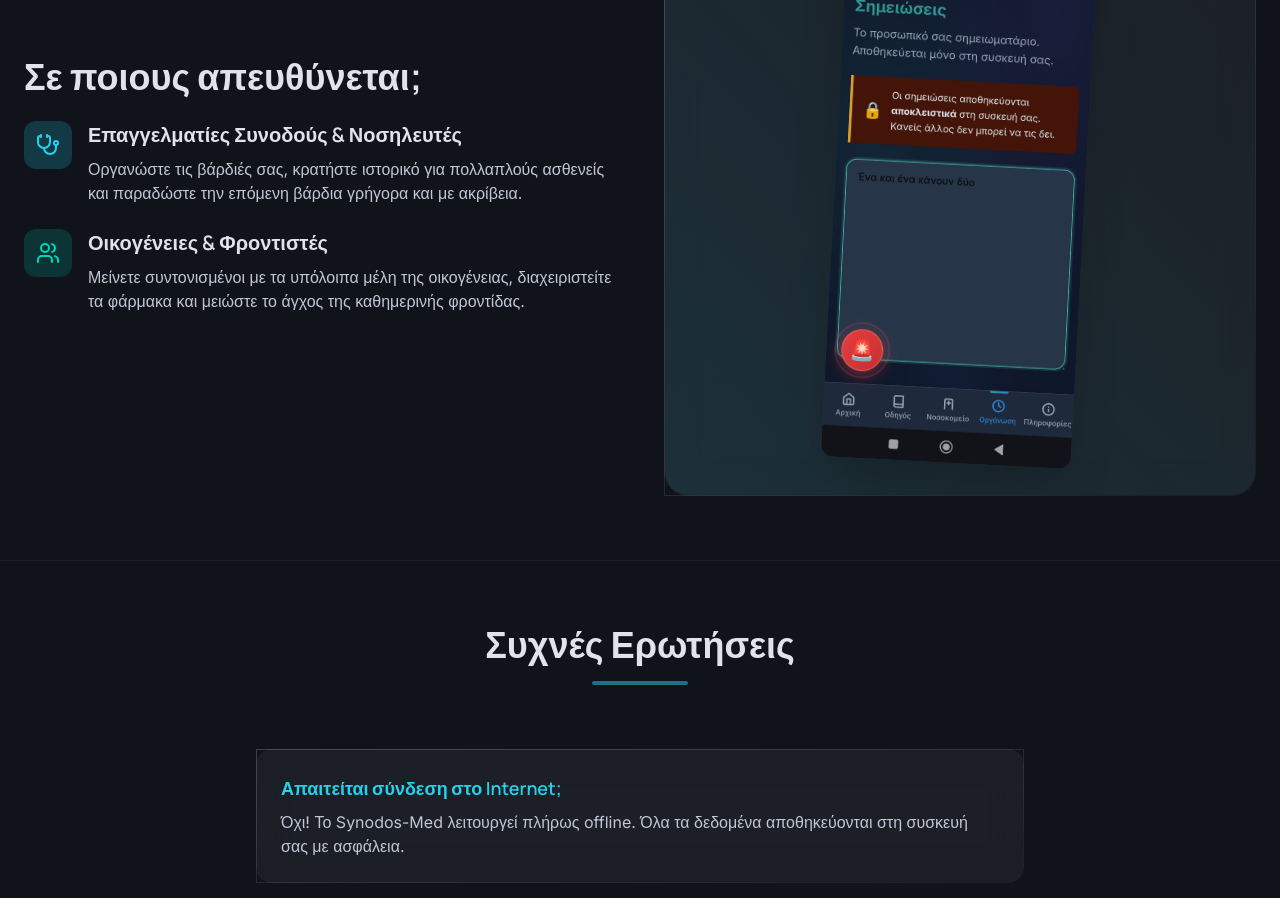
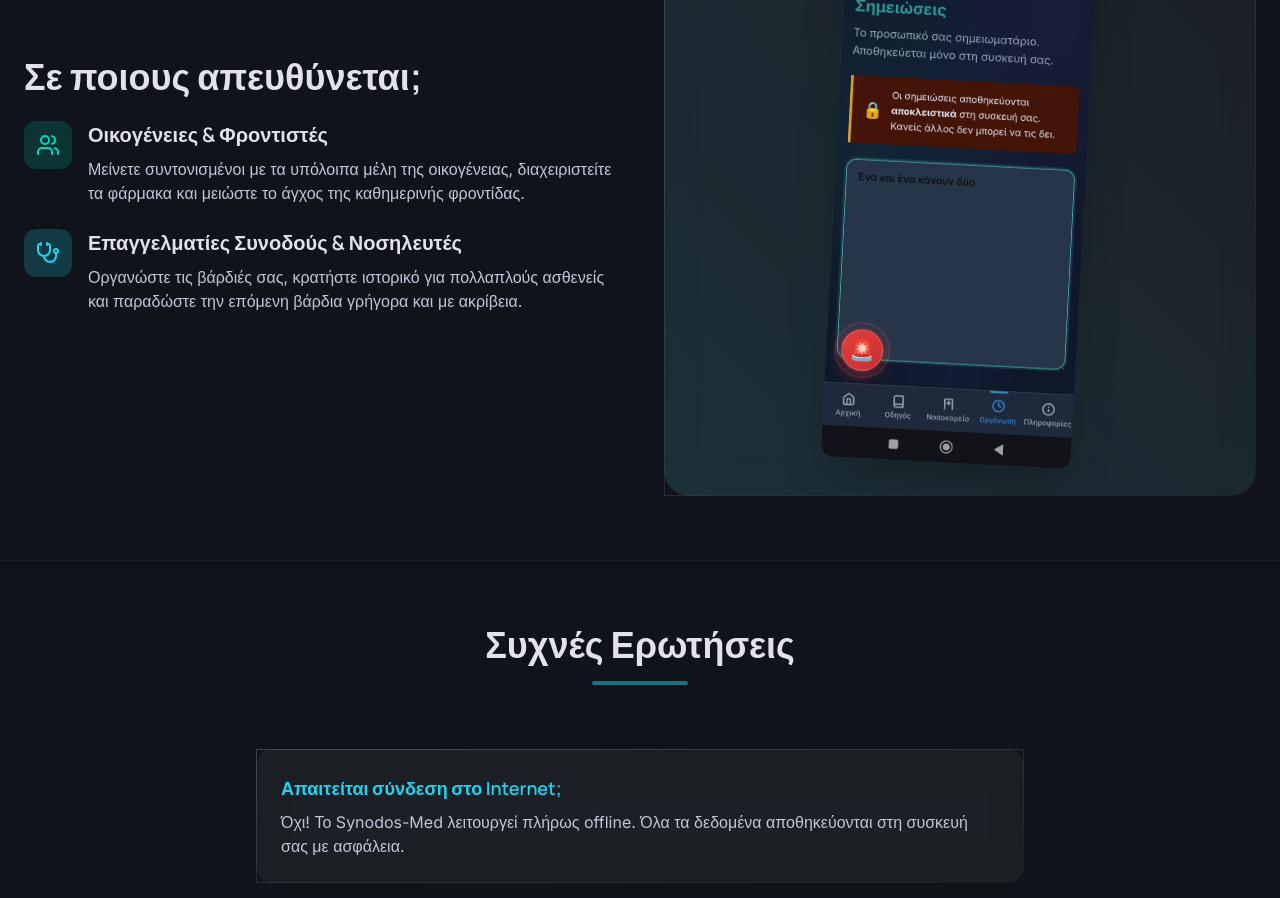
Before and after one commit to progmetalhero-art/synodos-med-landing, a Next.js app: page / in a window 1280 px wide. Shown: the part 3620-4518 px from the top of the page. Built offline with nearby package versions, Linux system fonts and the light colour scheme.

Commit message:
style: swap families and professionals order in target audience

```diff
--- a/src/app/page.tsx
+++ b/src/app/page.tsx
@@ -274,21 +274,21 @@ export default function Home() {
                 <h2 className="font-headline-lg text-4xl font-bold mb-6">Σε ποιους απευθύνεται;</h2>
                 <div className="space-y-6">
                   <div className="flex gap-4 items-start">
+                    <div className="w-12 h-12 rounded-xl bg-teal-500/20 flex items-center justify-center shrink-0">
+                      <Users className="text-teal-400" size={24} />
+                    </div>
+                    <div>
+                      <h3 className="font-headline-md text-xl font-semibold mb-2">Οικογένειες & Φροντιστές</h3>
+                      <p className="text-on-surface-variant">Μείνετε συντονισμένοι με τα υπόλοιπα μέλη της οικογένειας, διαχειριστείτε τα φάρμακα και μειώστε το άγχος της καθημερινής φροντίδας.</p>
+                    </div>
+                  </div>
+                  <div className="flex gap-4 items-start">
                     <div className="w-12 h-12 rounded-xl bg-primary/20 flex items-center justify-center shrink-0">
                       <Stethoscope className="text-primary" size={24} />
                     </div>
                     <div>
                       <h3 className="font-headline-md text-xl font-semibold mb-2">Επαγγελματίες Συνοδούς & Νοσηλευτές</h3>
                       <p className="text-on-surface-variant">Οργανώστε τις βάρδιές σας, κρατήστε ιστορικό για πολλαπλούς ασθενείς και παραδώστε την επόμενη βάρδια γρήγορα και με ακρίβεια.</p>
-                    </div>
-                  </div>
-                  <div className="flex gap-4 items-start">
-                    <div className="w-12 h-12 rounded-xl bg-teal-500/20 flex items-center justify-center shrink-0">
-                      <Users className="text-teal-400" size={24} />
-                    </div>
-                    <div>
-                      <h3 className="font-headline-md text-xl font-semibold mb-2">Οικογένειες & Φροντιστές</h3>
-                      <p className="text-on-surface-variant">Μείνετε συντονισμένοι με τα υπόλοιπα μέλη της οικογένειας, διαχειριστείτε τα φάρμακα και μειώστε το άγχος της καθημερινής φροντίδας.</p>
                     </div>
                   </div>
                 </div>
```
